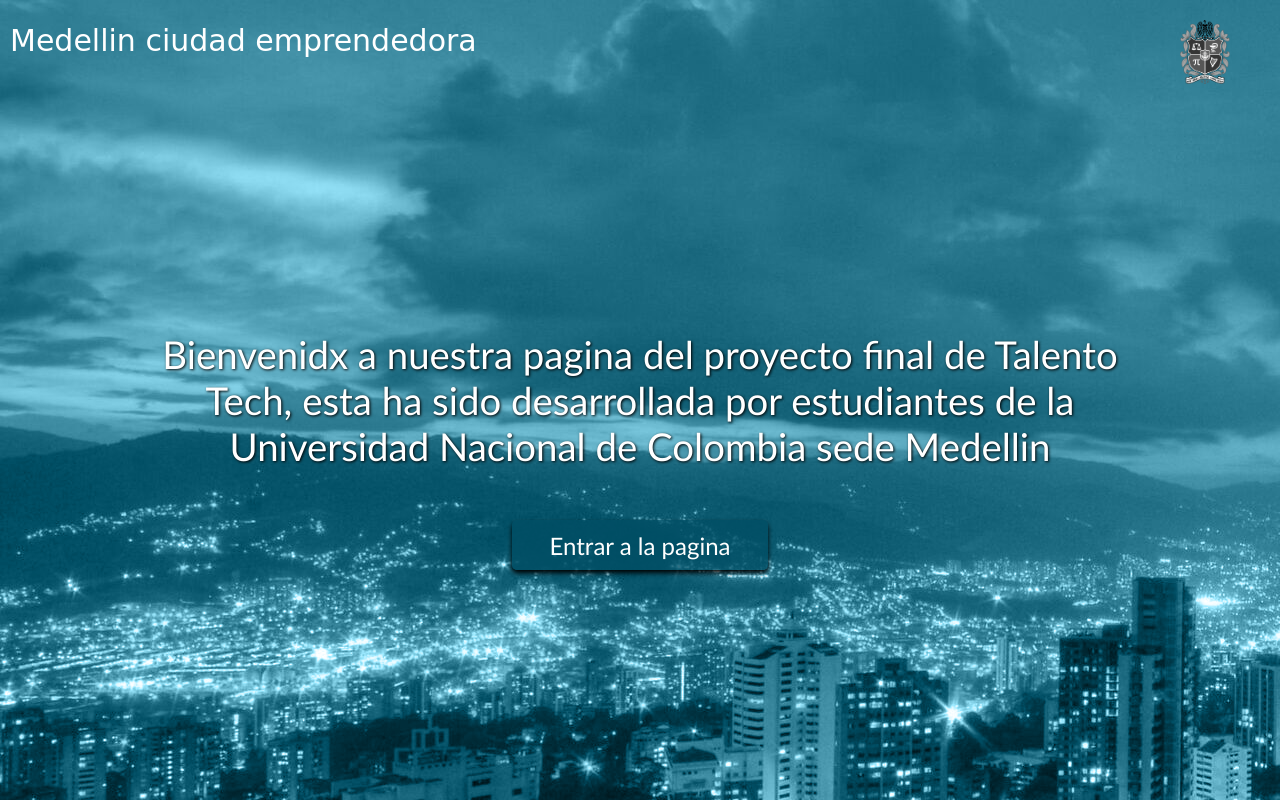
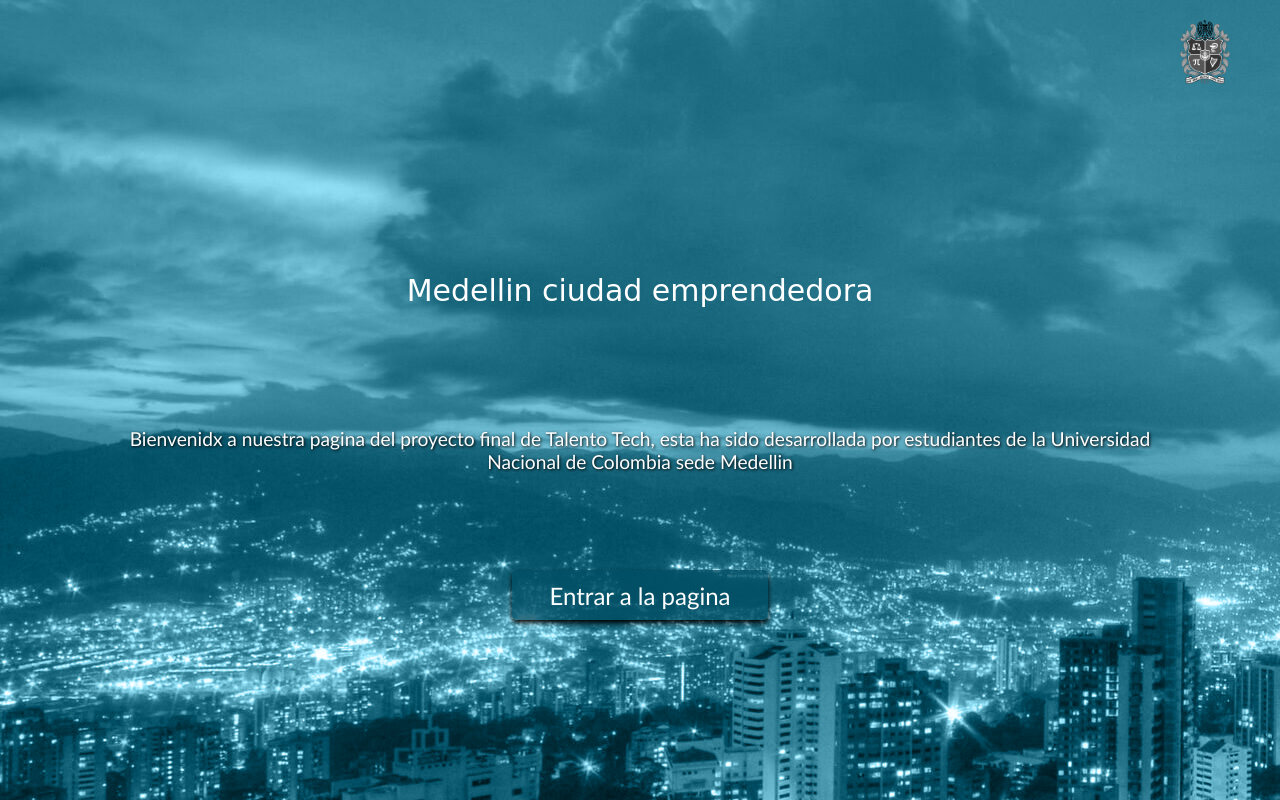
Before and after one commit to QadirRamirez/talentoTechEmpre, a plain HTML site: page index.html in a window 1280 px wide. Shown: the top 800 px of the page. Drawn offline with Linux system fonts and the light colour scheme; a web font is replaced by a local one.

Commit message:
arreglado bienvenida principal

```diff
--- a/index.css
+++ b/index.css
@@ -46,11 +46,12 @@
     color: white;
     display: flex;
     align-items: center;
-    justify-content: start;
+    justify-content: center;
     width: 100%;
     padding: 10px;
     height: 10%;
     font-size: 30px;
+    margin: 250px 0 0 0;
     font-family: "Playwrite AU QLD", cursive;
 }
 
@@ -66,13 +67,12 @@
 }
 
 .descPagLoad {
-    margin: 200px 0 0 0;
     display: flex;
     justify-content: center;
     align-items: center;
     width: 80%;
     height: 30%;
-    font-size: 3vw;
+    font-size: 1.5vw;
     font-family: 'Trebuchet MS', 'Lucida Sans Unicode', 'Lucida Grande', 'Lucida Sans', Arial, sans-serif;
     text-align: center;
     text-shadow: black 1px 1px 3px;
@@ -167,7 +167,7 @@ body {
 
 .sectionInfo {
     width: 100%;
-
+    height: 500px;
     background-color: white;
     display: flex;
     flex-flow: row nowrap;
```
